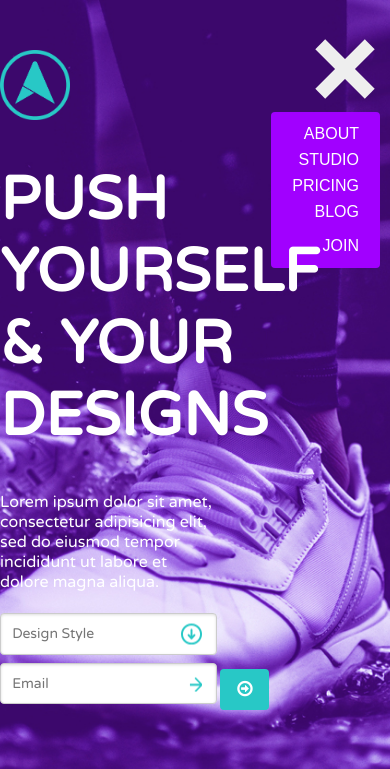
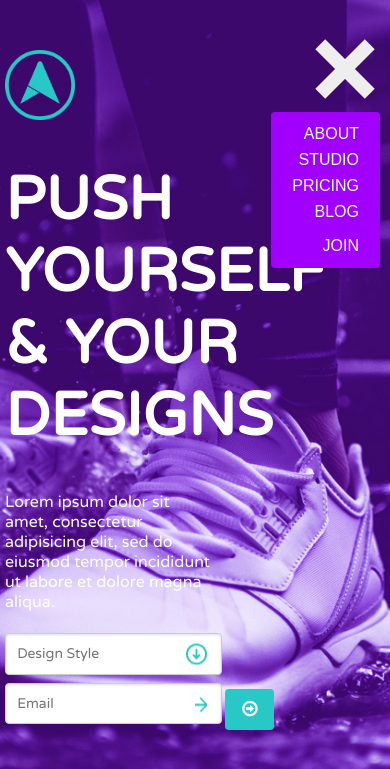
Before and after one commit to kovinis330/Eclipse-Template, a plain HTML site: page index.html in a window 390 px wide. Both pictures are taken after a click on the element 344 px from the left and 76 px from the top of the page. Shown: the top 769 px of the page. Drawn offline with Linux system fonts and the light colour scheme.

Commit message:
respponsive

```diff
--- a/css/custom.css
+++ b/css/custom.css
@@ -38,6 +38,7 @@ h1, h2, h3 {
 .logo {
   height: 70px;
   width: 70px;
+  margin-left: 5px;
 }
 .joinSection {
   background-color: #a100ff;
@@ -114,6 +115,7 @@ h1, h2, h3 {
     background-color: #a100ff;
     border-radius: 4px;
     padding: 5px;
+    z-index: 20;
   }
   .burger-container.open > .pure-menu-list li {
     display: block;
@@ -166,8 +168,9 @@ h1, h2, h3 {
   text-align: right;
 }
 .titleSet {
-  position: absolute;
+  position: relative;
   margin-bottom: 100px;
+  margin-left: 5px;
 }
 .textHeader p{
   font-size: 16px;
@@ -214,7 +217,6 @@ input{
 .textHeader {
   width: 55%;
 }
-
 /*Form start*/
 .pure-form {
   font-size: 14px;
@@ -300,7 +302,6 @@ input{
   width: 114px;
   margin: -57px auto 0 auto;
   position: relative;
-  /*border: 1px solid red;*/
   border-radius: 50%;
   background-color: #28c8c6;
 }
@@ -335,6 +336,11 @@ input{
   margin-right: -50%;
   transform: translate(-50%, -50%);
   z-index: 10;
+}
+@media screen and (max-width: 768px) {
+  .bubble1, .bubble2, .bubble3 {
+    display: none;
+  }
 }
 /*Bubble end*/
 /* Iphone end */
```
